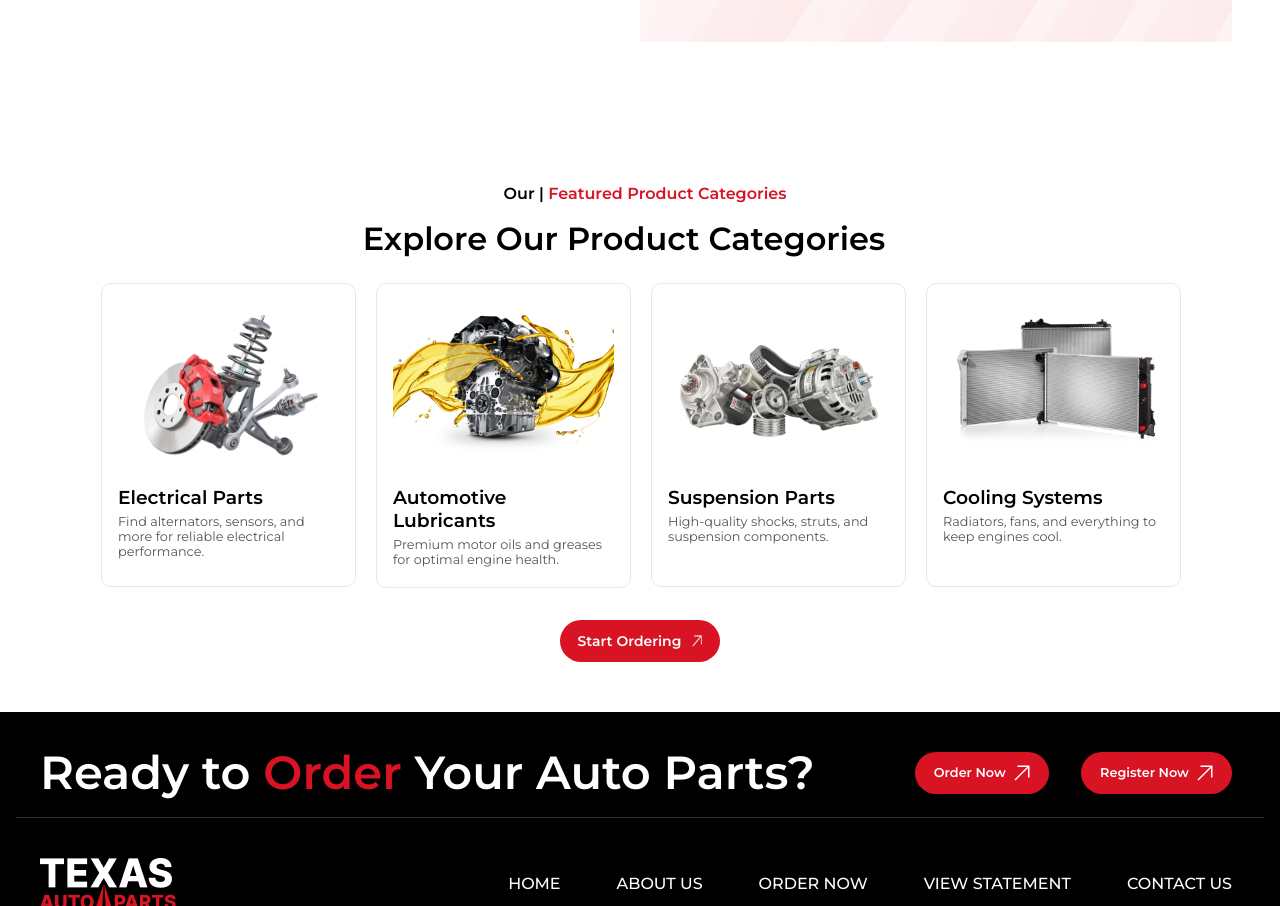
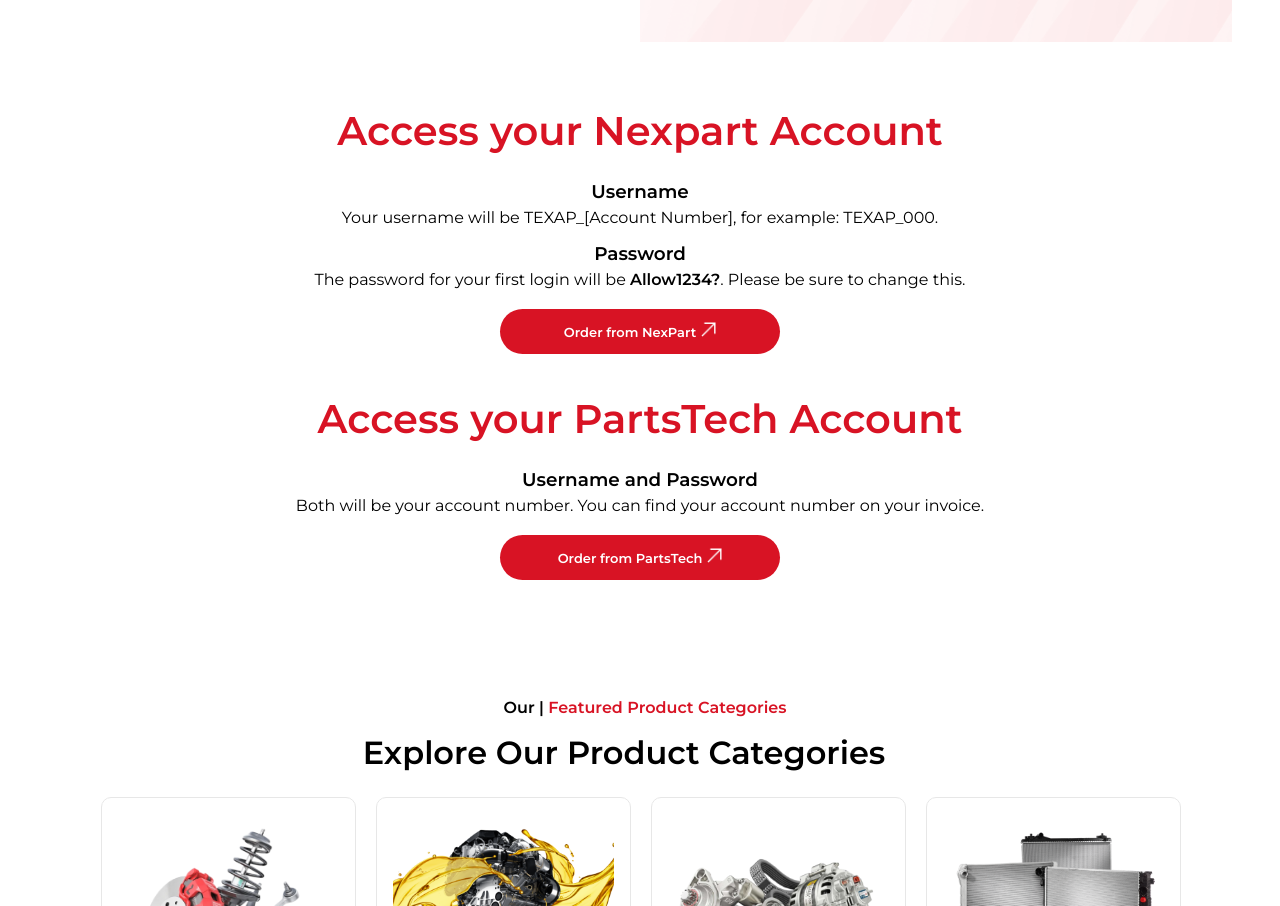
Before and after one commit to talhaxhahid/texas-auto-parts, a React (Create React App) app: page /OrderNow in a window 1280 px wide. Shown: the part 1296-2202 px from the top of the page. Built offline with nearby package versions, Linux system fonts and the light colour scheme.

Commit message:
added nexpart and partstech info

```diff
--- /dev/null
+++ b/src/Components/OrderLoginDetails.js
@@ -0,0 +1,37 @@
+import React, { useState } from 'react';
+import arrow from '../assets/arrow.png';
+
+
+const LoginInfo = () => {
+
+    return(<div>
+    <div style={{textAlign:'center',paddingTop:'0px', paddingBottom:'40px'}} id='nexpart'>
+
+        <h1 style={{fontWeight:'bold' , fontSize:'2.5rem',color:'#D81324', display:'inline-block', marginBottom:'15px'}}>Access your Nexpart Account</h1>
+         <h4 style={{color:'#000', marginTop:'10px', fontSize: '115%', marginBottom:'5px'}}>Username</h4>
+         <p style={{color:'#000'}}>Your username will be TEXAP_[Account Number], for example: TEXAP_000.</p>
+         <h4 style={{color:'#000', marginTop:'15px', fontSize: '115%', marginBottom:'5px'}}>Password</h4>
+         <p style={{color:'#000'}}>The password for your first login will be <b>Allow1234?</b>. Please be sure to change this.</p>
+         <a className="register-button" style={{width:'280px' ,height:'45px', display:'inline-block', backgroundColor:'#D81324',color:'#FFF', fontWeight:'bold', marginTop:'20px'}} href='https://nexpart.com/login.php' target='_blank' rel='noopener noreferrer'>
+                Order from NexPart
+                <  img src={arrow}  style={{width:'15px' , height:'15px'}}></img>
+              </a>
+        </div>
+    <div style={{textAlign:'center',paddingTop:'0px', paddingBottom:'40px'}} id='partstech'>
+
+        <h1 style={{fontWeight:'bold' , fontSize:'2.5rem',color:'#D81324', display:'inline-block', marginBottom:'15px'}}>Access your PartsTech Account</h1>
+         <h4 style={{color:'#000', marginTop:'10px', fontSize: '115%', marginBottom:'5px'}}>Username and Password</h4>
+         <p style={{color:'#000'}}>Both will be your account number. You can find your account number on your invoice.</p>
+         <a className="register-button" style={{width:'280px' ,height:'45px', display:'inline-block', backgroundColor:'#D81324',color:'#FFF', fontWeight:'bold', marginTop:'20px'}} href='https://partstech.com/login' target='_blank' rel='noopener noreferrer'>
+                Order from PartsTech
+                <  img src={arrow}  style={{width:'15px' , height:'15px'}}></img>
+              </a>
+        </div>
+    </div>
+
+    );
+}
+
+
+
+export default LoginInfo;
--- a/src/Components/OrderNowHeroSlider.js
+++ b/src/Components/OrderNowHeroSlider.js
@@ -30,6 +30,13 @@
     dotsClass: "slick-dots custom-dots",
   };
 
+    const handleScroll = (div) => {
+    const targetElement = document.getElementById(div);
+    if (targetElement) {
+      targetElement.scrollIntoView({ behavior: 'smooth' });
+    }
+  };
+
   return (
     <Slider {...settings} className="hero-slider">
       <div className="slide">
@@ -42,7 +49,7 @@
             <button
               className="contact-button"
               style={{ height: "45px" }}
-              onClick={() => window.open("https://nexpart.com/login.php", "_blank")}
+              onClick={() => handleScroll('nexpart')}
             >
               Order From NexPart
               <img src={arrow} style={{ width: "15px", height: "15px" }} alt="arrow" />
@@ -51,7 +58,7 @@
             <button
               className="contact-button hollow-button"
               style={{ height: "45px" }}
-              onClick={() => window.open("https://partstech.com/", "_blank")}
+              onClick={() => handleScroll('partstech')}
               onMouseEnter={() => setIsHovered(true)}
               onMouseLeave={() => setIsHovered(false)}
             >
--- a/src/OrderNow.js
+++ b/src/OrderNow.js
@@ -5,7 +5,7 @@
 import Benefits from './Components/Benefits';
 import FAQ from './Components/FAQ';
 import OrderNowProducts from './Components/OrderNowProducts';
-
+import LoginInfo from './Components/OrderLoginDetails'
 
 const OrderNow = () => {
 
@@ -14,6 +14,7 @@
     <WebsiteLayout>
     <OrderNowHeroSlider/>
     <Benefits/>
+    <LoginInfo/>
     <OrderNowProducts/>
     </WebsiteLayout>
     </>);
```
